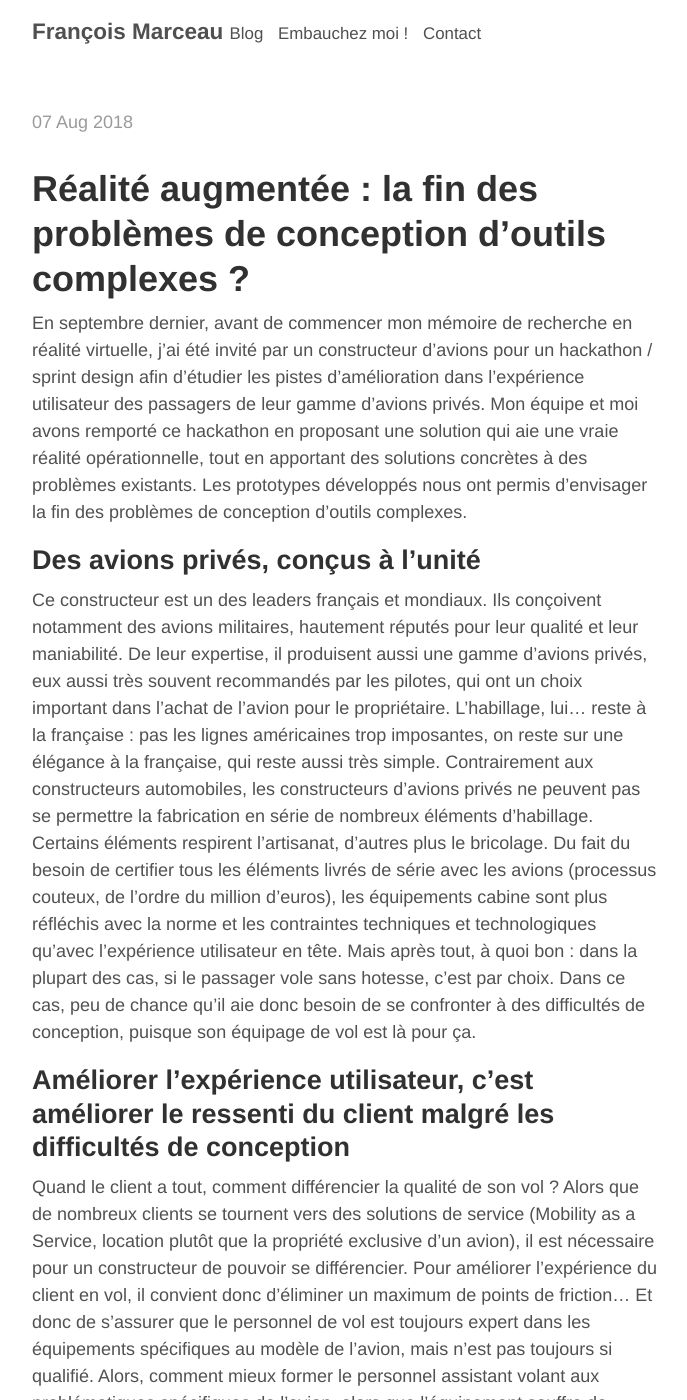
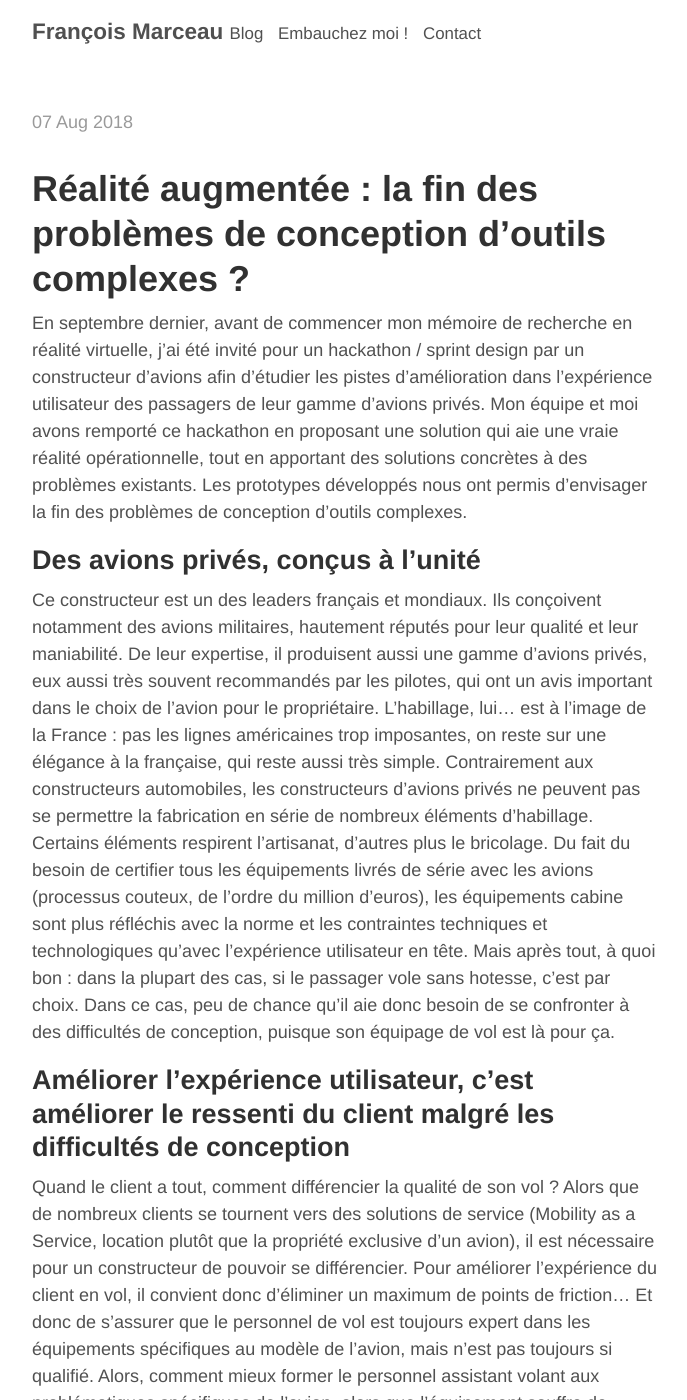
Before and after one commit to francoismarceau/blog, a Jekyll site: the page built from _posts/2018-07-29-ar-cabinguide.md, in a window 1280 px wide and 1400 px high. Shown: the whole window, without its empty margins (293-980 px from the left). Built offline with Jekyll 4.4.1, drawn with Linux system fonts in a browser that asks for light colours; our own code applies the rules of GitHub Pages for plain Markdown files.

Commit message:
Corrections de Patap

```diff
--- a/_posts/2018-07-29-ar-cabinguide.md
+++ b/_posts/2018-07-29-ar-cabinguide.md
@@ -4,11 +4,11 @@
 ---
 # Réalité augmentée : la fin des problèmes de conception d'outils complexes ?
 
-En septembre dernier, avant de commencer mon mémoire de recherche en réalité virtuelle, j'ai été invité par un constructeur d'avions pour un hackathon / sprint design afin d'étudier les pistes d'amélioration dans l'expérience utilisateur des passagers de leur gamme d'avions privés. Mon équipe et moi avons remporté ce hackathon en proposant une solution qui aie une vraie réalité opérationnelle, tout en apportant des solutions concrètes à des problèmes existants. Les prototypes développés nous ont permis d'envisager la fin des problèmes de conception d'outils complexes.
+En septembre dernier, avant de commencer mon mémoire de recherche en réalité virtuelle, j'ai été invité pour un hackathon / sprint design par un constructeur d'avions afin d'étudier les pistes d'amélioration dans l'expérience utilisateur des passagers de leur gamme d'avions privés. Mon équipe et moi avons remporté ce hackathon en proposant une solution qui aie une vraie réalité opérationnelle, tout en apportant des solutions concrètes à des problèmes existants. Les prototypes développés nous ont permis d'envisager la fin des problèmes de conception d'outils complexes.
 
 ## Des avions privés, conçus à l'unité
 
-Ce constructeur est un des leaders français et mondiaux. Ils conçoivent notamment des avions militaires, hautement réputés pour leur qualité et leur maniabilité. De leur expertise, il produisent aussi une gamme d'avions privés, eux aussi très souvent recommandés par les pilotes, qui ont un choix important dans l'achat de l'avion pour le propriétaire. L'habillage, lui... reste à la française : pas les lignes américaines trop imposantes, on reste sur une élégance à la française, qui reste aussi très simple. Contrairement aux constructeurs automobiles, les constructeurs d'avions privés ne peuvent pas se permettre la fabrication en série de nombreux éléments d'habillage. Certains éléments respirent l'artisanat, d'autres plus le bricolage. Du fait du besoin de certifier tous les éléments livrés de série avec les avions (processus couteux, de l'ordre du million d'euros), les équipements cabine sont plus réfléchis avec la norme et les contraintes techniques et technologiques qu'avec l'expérience utilisateur en tête. Mais après tout, à quoi bon : dans la plupart des cas, si le passager vole sans hotesse, c'est par choix. Dans ce cas, peu de chance qu'il aie donc besoin de  se confronter à des difficultés de conception, puisque son équipage de vol est là pour ça.
+Ce constructeur est un des leaders français et mondiaux. Ils conçoivent notamment des avions militaires, hautement réputés pour leur qualité et leur maniabilité. De leur expertise, il produisent aussi une gamme d'avions privés, eux aussi très souvent recommandés par les pilotes, qui ont un avis important dans le choix de l'avion pour le propriétaire. L'habillage, lui... est à l'image de la France : pas les lignes américaines trop imposantes, on reste sur une élégance à la française, qui reste aussi très simple. Contrairement aux constructeurs automobiles, les constructeurs d'avions privés ne peuvent pas se permettre la fabrication en série de nombreux éléments d'habillage. Certains éléments respirent l'artisanat, d'autres plus le bricolage. Du fait du besoin de certifier tous les équipements livrés de série avec les avions (processus couteux, de l'ordre du million d'euros), les équipements cabine sont plus réfléchis avec la norme et les contraintes techniques et technologiques qu'avec l'expérience utilisateur en tête. Mais après tout, à quoi bon : dans la plupart des cas, si le passager vole sans hotesse, c'est par choix. Dans ce cas, peu de chance qu'il aie donc besoin de  se confronter à des difficultés de conception, puisque son équipage de vol est là pour ça.
 
 ## Améliorer l'expérience utilisateur, c'est améliorer le ressenti du client malgré les difficultés de conception
 
```
